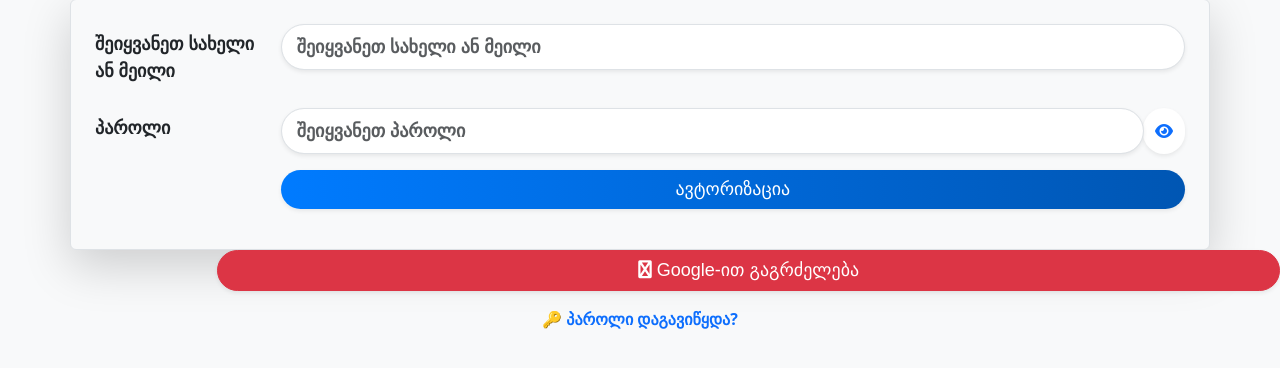
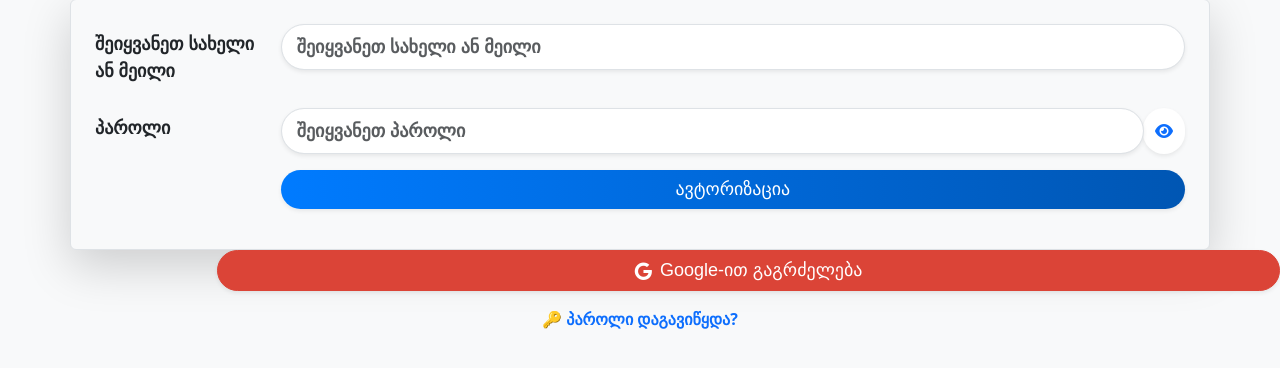
Before and after one commit to SANDRICKSON/thenewest, a Flask app: page /login in a window 1280 px wide. Shown: the part 117-485 px from the top of the page. Run offline with Flask 3, Linux system fonts and the light colour scheme; some web fonts are replaced.

Commit message:
Update login.html

```diff
--- a/templates/login.html
+++ b/templates/login.html
@@ -48,10 +48,11 @@
         </form>
     </div>
 
+    <!-- Google Button -->
     <div class="row mb-3">
         <div class="col-sm-10 offset-sm-2">
-            <button type="button" class="btn btn-danger w-100 rounded-pill shadow-sm">
-                <i class="fa fa-google"></i> Google-ით გაგრძელება
+            <button type="button" class="btn btn-danger w-100 rounded-pill shadow-sm d-flex align-items-center justify-content-center">
+                <i class="fab fa-google me-2"></i> Google-ით გაგრძელება
             </button>
         </div>
     </div>
@@ -86,6 +87,15 @@
         .text-danger {
             font-size: 14px;
         }
+        .btn-danger {
+            background-color: #db4437;
+            border-color: #db4437;
+            transition: 0.3s;
+        }
+        .btn-danger:hover {
+            background-color: #c1351d;
+            border-color: #c1351d;
+        }
     </style>
 
     <script>
```
